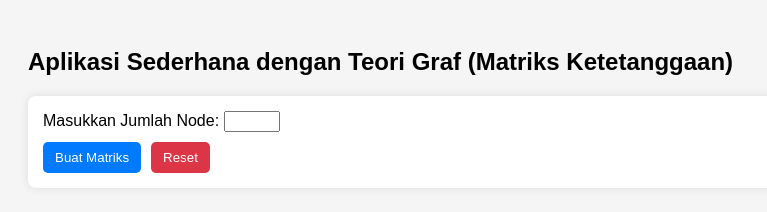
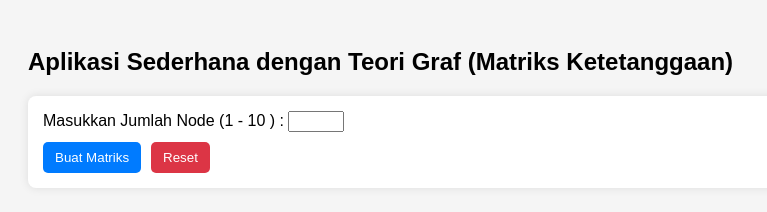
Before and after one commit to Petrianaripki/MatriksKetetanggan, a plain HTML site: page index.html in a window 1280 px wide. Shown: the whole page, without its empty margins (0-767 px from the left). Drawn offline with Linux system fonts and the light colour scheme.

Commit message:
Update index.html

```diff
--- a/index.html
+++ b/index.html
@@ -21,7 +21,7 @@
     <h2>Aplikasi Sederhana dengan Teori Graf (Matriks Ketetanggaan)</h2>
 
     <form id="form-node">
-        <label>Masukkan Jumlah Node: </label>
+        <label>Masukkan Jumlah Node (1 - 10 ) : </label>
         <input type="number" id="jumlah_node" min="1" max="10" required>
         <div class="button-container">
             <button type="button" onclick="generateMatrix()">Buat Matriks</button>
```
